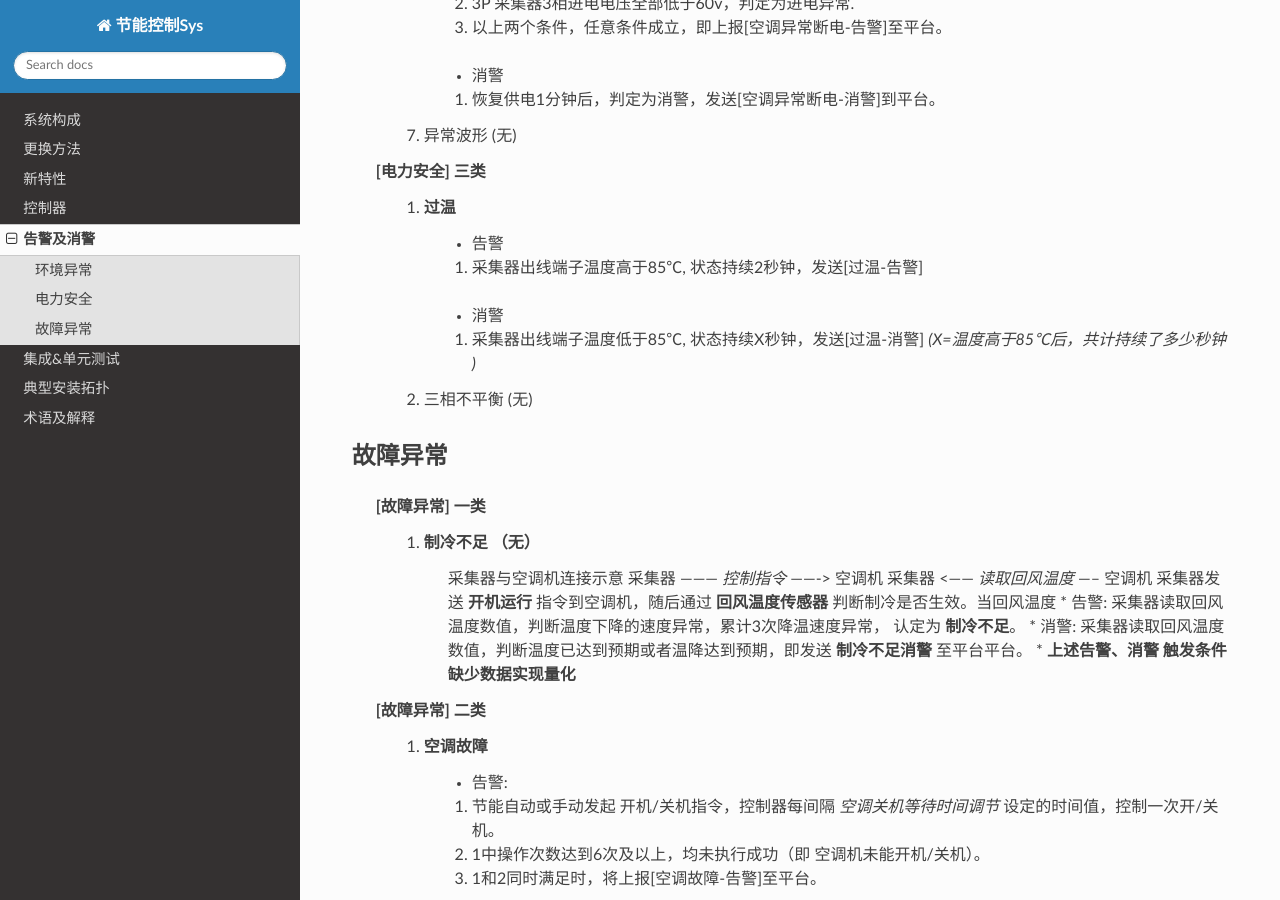
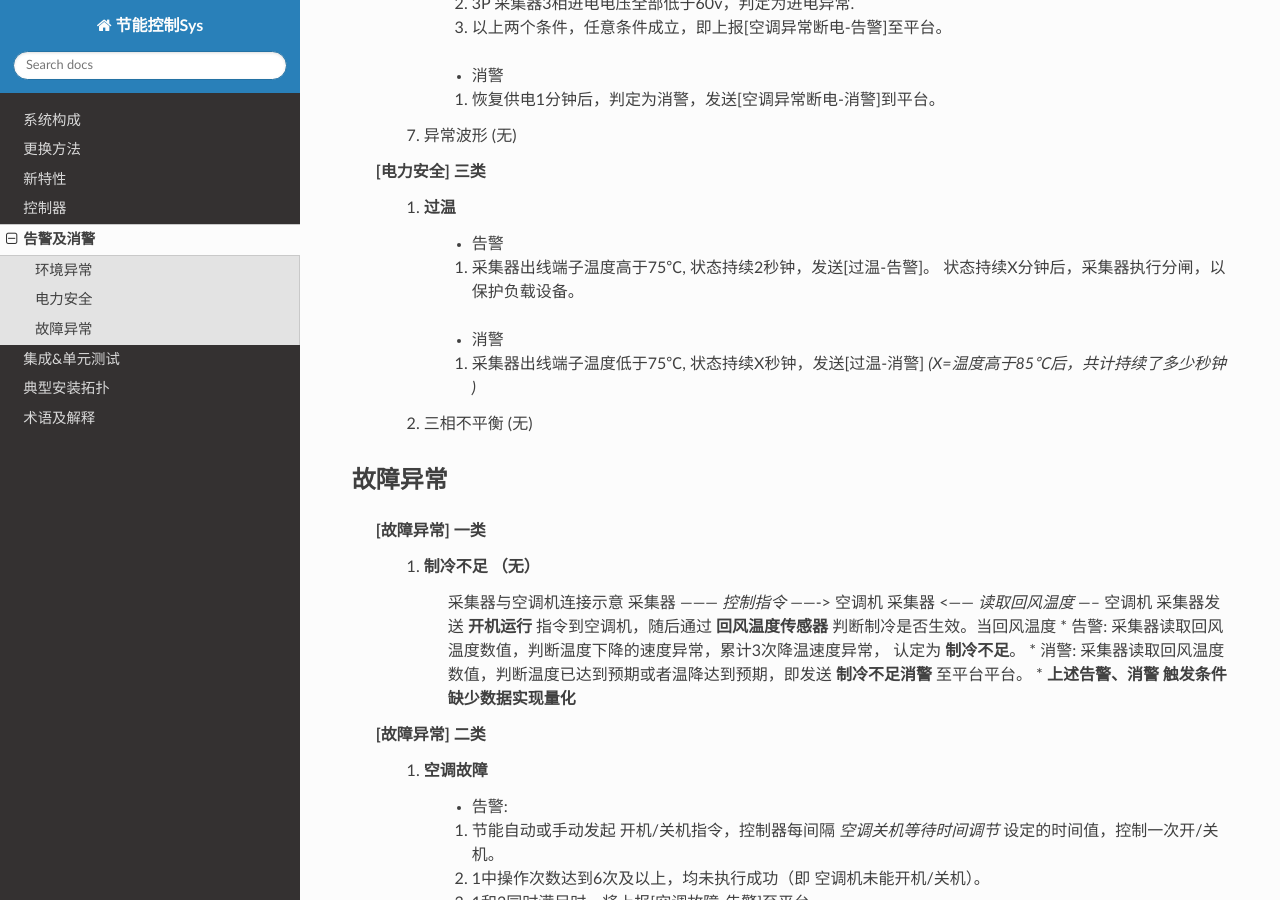
Before and after one commit to Muatrack/ControllerDocs, a Sphinx documentation site: the page built from docs/source/docs/alerts.rst, in a window 1280 px wide and 900 px high, scrolled down 3822 px. Built offline with Sphinx 7.4.7 and the Read the Docs theme 3.1.0, drawn with Linux system fonts in a browser that asks for light colours.

Commit message:
更新文档

```diff
--- a/docs/source/docs/alerts.rst
+++ b/docs/source/docs/alerts.rst
@@ -164,10 +164,10 @@
     [电力安全] 三类
         #. 过温
             * 告警
-            #. 采集器出线端子温度高于85℃, 状态持续2秒钟，发送[过温-告警]
+            #. 采集器出线端子温度高于75℃, 状态持续2秒钟，发送[过温-告警]。 状态持续X分钟后，采集器执行分闸，以保护负载设备。
 
             * 消警
-            #. 采集器出线端子温度低于85℃, 状态持续X秒钟，发送[过温-消警] *(X=温度高于85℃后，共计持续了多少秒钟 )*
+            #. 采集器出线端子温度低于75℃, 状态持续X秒钟，发送[过温-消警] *(X=温度高于85℃后，共计持续了多少秒钟 )*
 
         #. 三相不平衡 (无)
 
```
